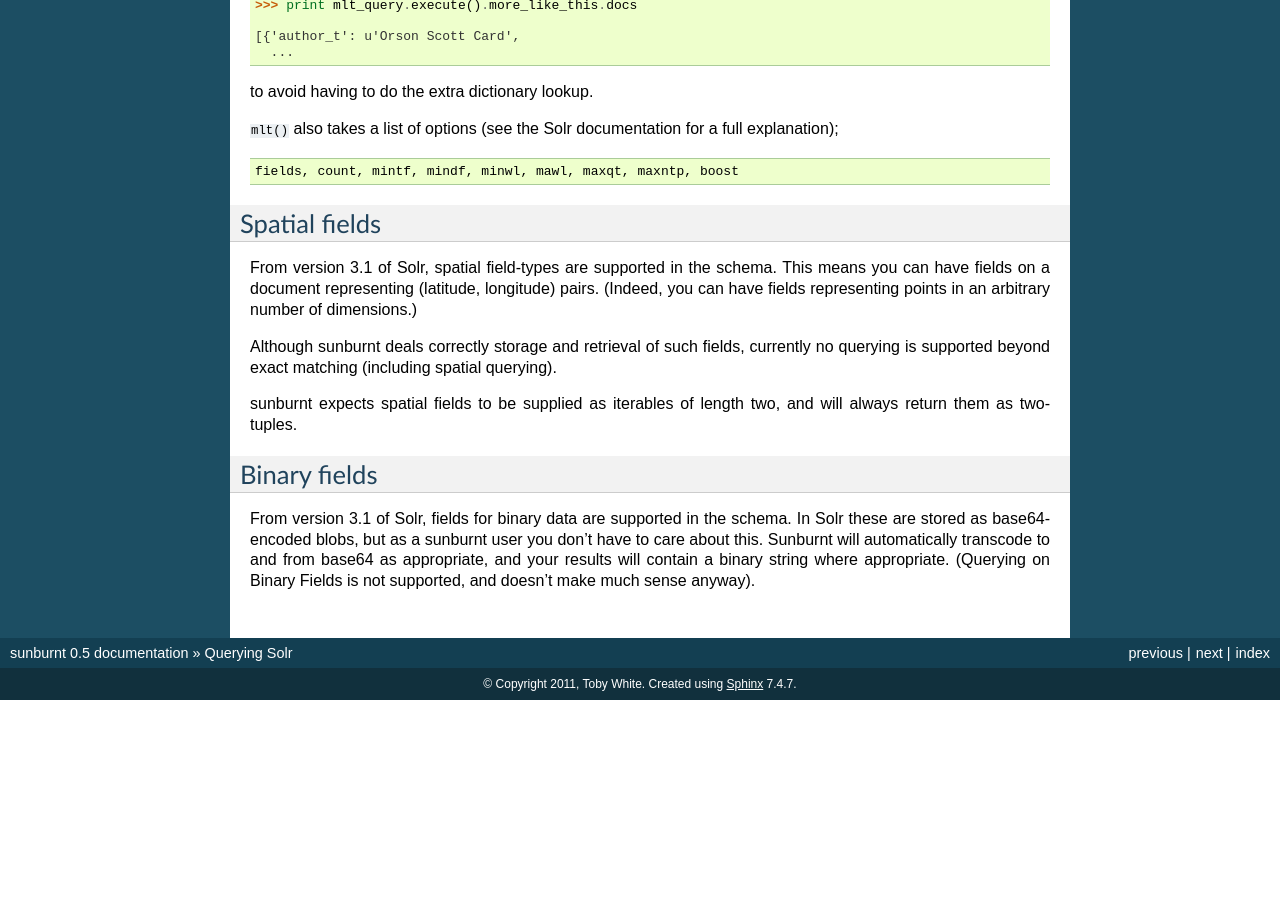
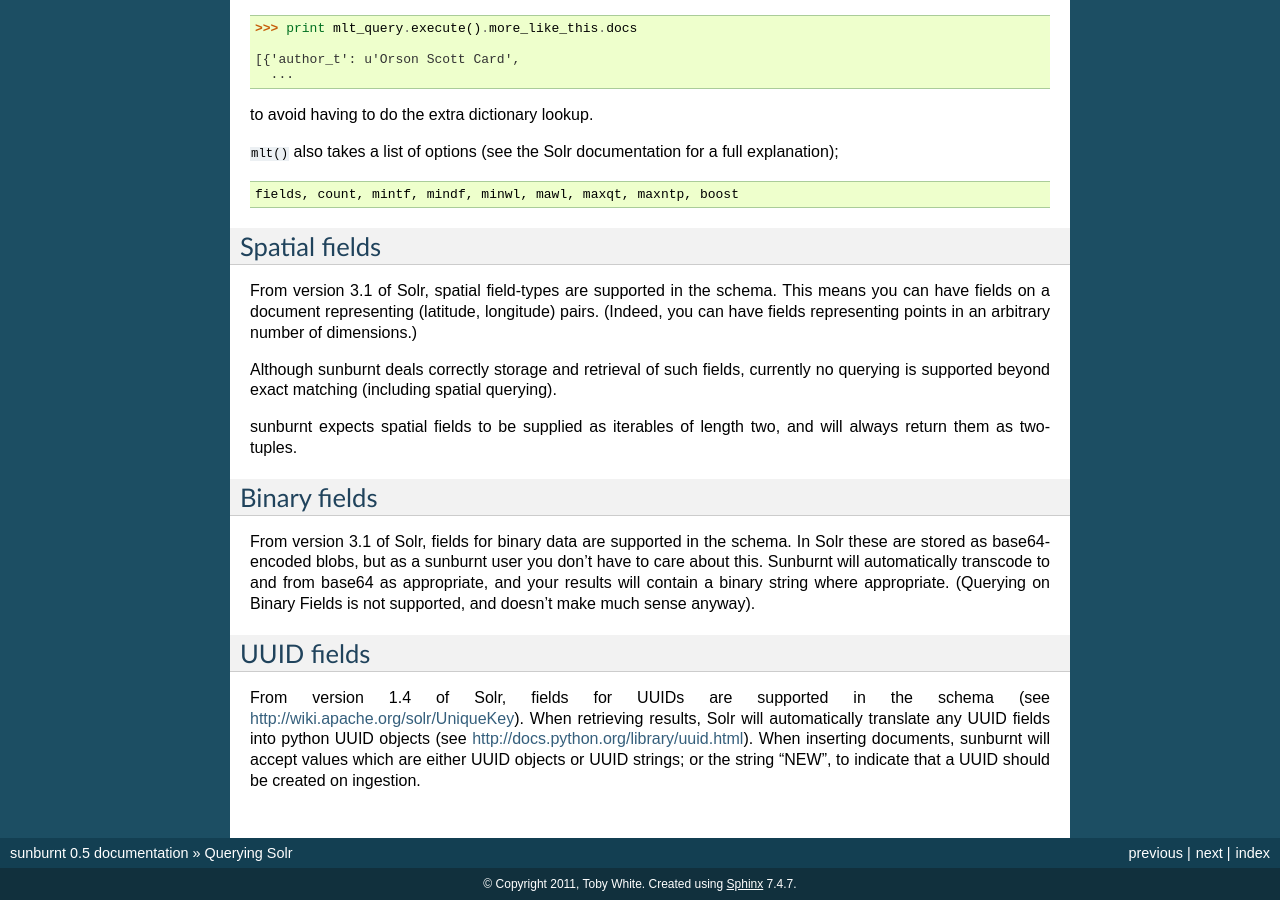
Before and after one commit to tow/sunburnt, a Sphinx documentation site: the page built from docs/queryingsolr.rst, in a window 1280 px wide and 900 px high, scrolled down 12458 px. Built offline with Sphinx 7.4.7, drawn with Linux system fonts in a browser that asks for light colours; before the commit the page ends 13158 px from its top, so only the background shows below that; some of the changed text lies outside the part shown.

Commit message:
Update documentation for UUIDField and MLT Handler

```diff
--- a/docs/index.rst
+++ b/docs/index.rst
@@ -26,6 +26,7 @@
    solrbackground
    connectionconfiguration
    queryingsolr
+   mltqueries
    addingdocuments
    deletingdocuments
    indexmanagement
--- a/docs/queryingsolr.rst
+++ b/docs/queryingsolr.rst
@@ -782,8 +783,9 @@
  more-like-this searches on documents that are already in its index.
 
 More-like-this searches are accomplished with the ``mlt()`` chainable
-option. You need to tell solr which fields to consider when deciding
-similarity.
+option. Solr needs to know which fields to consider when deciding similarity;
+if you don't make any choice, then the default field (specified by ``schema.xml``)
+will be used.
 
 ::
 
@@ -860,3 +862,12 @@
 have to care about this. Sunburnt will automatically transcode to and from base64
 as appropriate, and your results will contain a binary string where appropriate.
 (Querying on Binary Fields is not supported, and doesn’t make much sense anyway).
+
+UUID fields
+-----------
+
+From version 1.4 of Solr, fields for UUIDs are supported in the schema (see http://wiki.apache.org/solr/UniqueKey).
+When retrieving results, Solr will automatically translate any UUID fields into
+python UUID objects (see http://docs.python.org/library/uuid.html). When inserting documents, sunburnt will accept values
+which are either UUID objects or UUID strings; or the string "NEW", to indicate that
+a UUID should be created on ingestion.
```
Also changed, not shown: other parts of docs/queryingsolr.rst (+1 -0 lines), docs/mltqueries.rst (added, +83 -0 lines).
